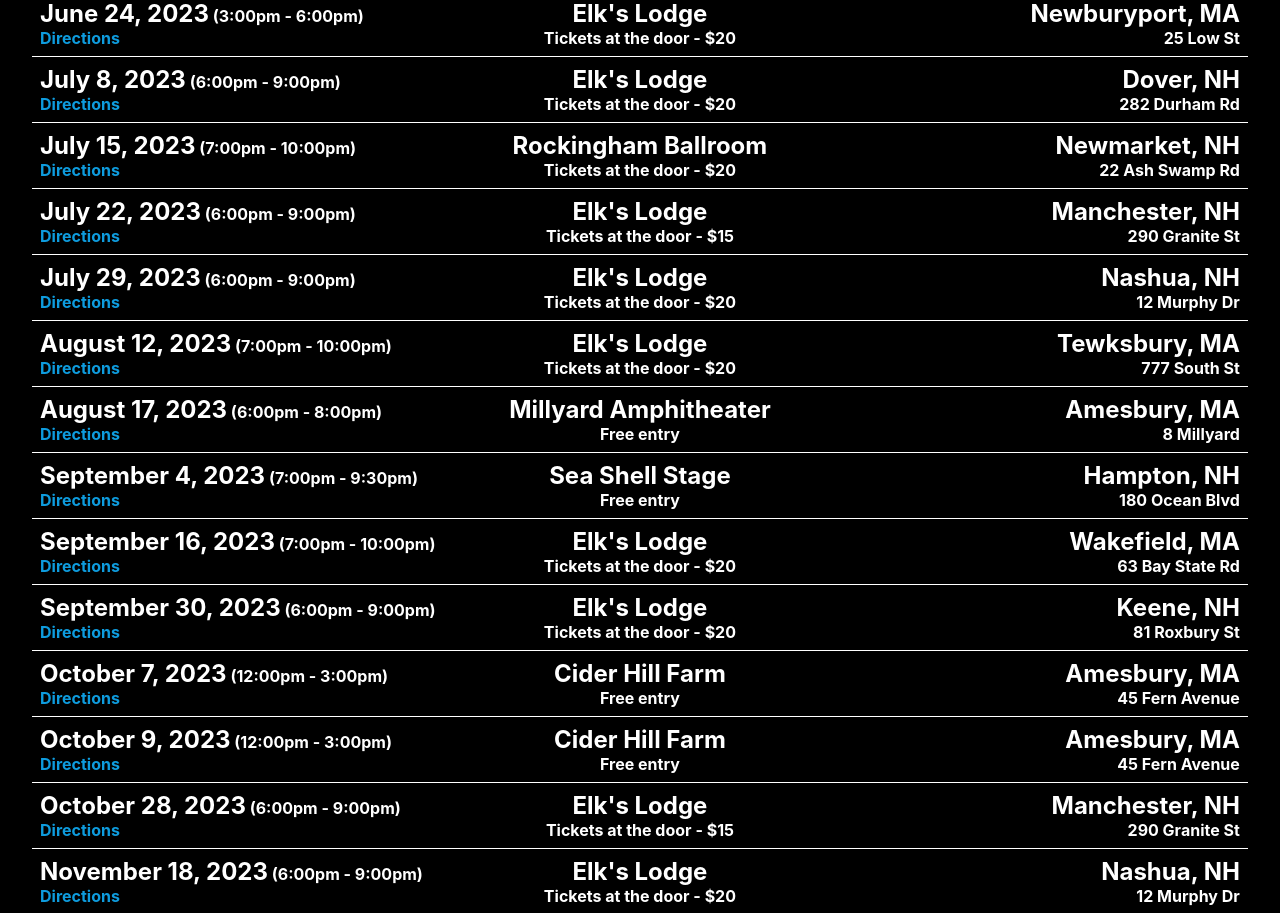
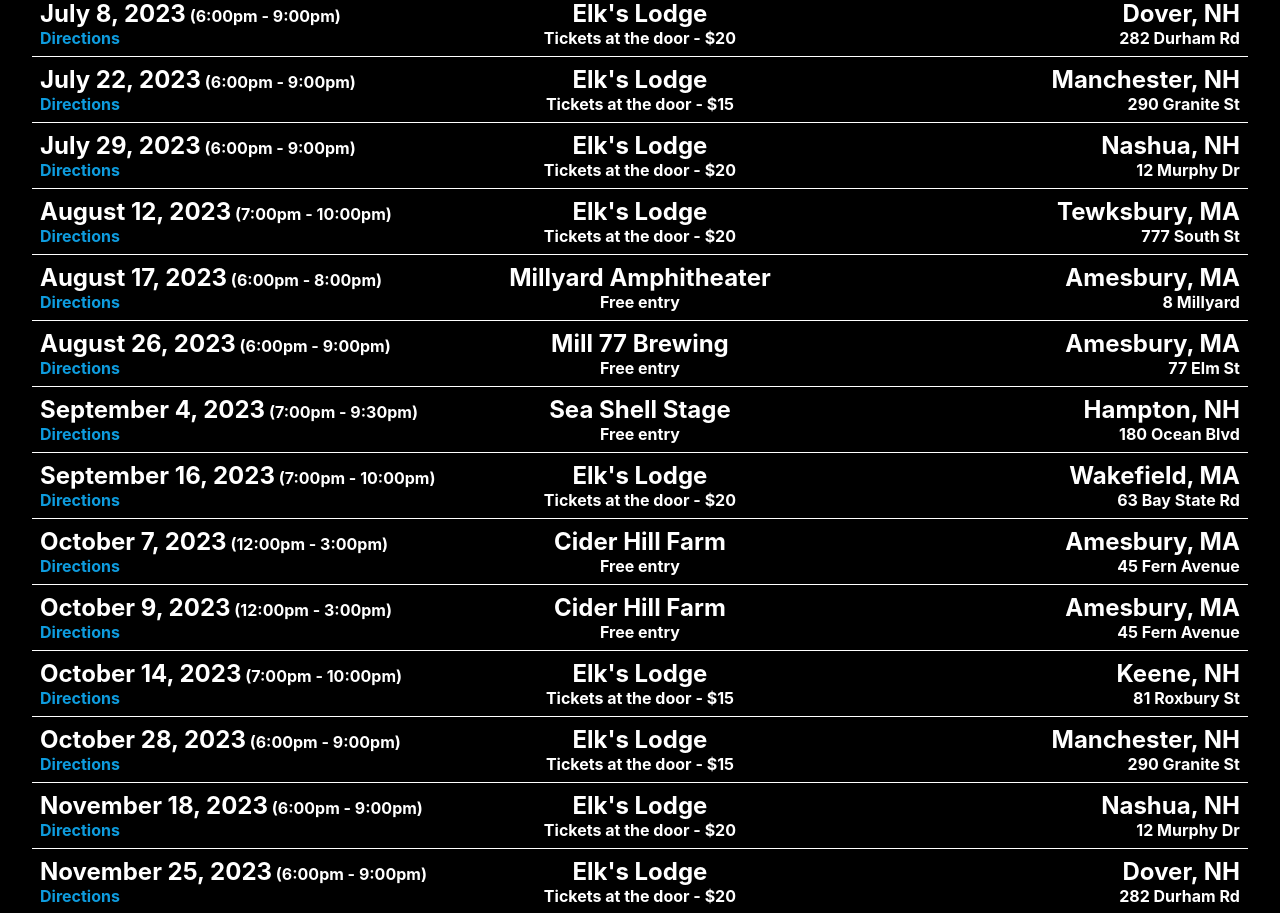
Before and after one commit to TheTiiiim/The-GemsTones-Website, a Next.js app: page /dates in a window 1280 px wide. Shown: the part 560-1473 px from the top of the page. Built offline with nearby package versions, Linux system fonts and the light colour scheme; a web font is replaced by a local one.

Commit message:
update events

```diff
--- a/pages/dates.tsx
+++ b/pages/dates.tsx
@@ -14,14 +14,14 @@ const Dates: NextPage = () => {
       <h1>Upcoming Events</h1>
       <ul className={styles.dateList}>
 
-        <li>
+        {/* <li>
           <div className={styles.dateTime}><h2>June 3, 2023</h2>&#32;<span className={styles.time}>(6:00pm - 9:00pm)</span></div>
           <p className={styles.venue}>Mill 77 Brewing</p>
           <p className={styles.tickets}>Free entry</p>
           <p className={styles.cityState}>Amesbury, MA</p>
           <p className={styles.address}>77 Elm St</p>
           <div className={styles.directionsButton}><a target="_blank" href="https://goo.gl/maps/HJVhzN2AftwmzAkv9" rel="noreferrer">Directions</a></div>
-        </li>
+        </li> */}
 
         <li>
           <div className={styles.dateTime}><h2>June 17, 2023</h2>&#32;<span className={styles.time}>(2:00pm - 5:00pm)</span></div>
@@ -48,15 +48,6 @@ const Dates: NextPage = () => {
           <p className={styles.cityState}>Dover, NH</p>
           <p className={styles.address}>282 Durham Rd</p>
           <div className={styles.directionsButton}><a target="_blank" href="https://goo.gl/maps/BcBUASvHGX7iaZ3N8" rel="noreferrer">Directions</a></div>
-        </li>
-
-        <li>
-          <div className={styles.dateTime}><h2>July 15, 2023</h2>&#32;<span className={styles.time}>(7:00pm - 10:00pm)</span></div>
-          <p className={styles.venue}>Rockingham Ballroom</p>
-          <p className={styles.tickets}>Tickets at the door - $20</p>
-          <p className={styles.cityState}>Newmarket, NH</p>
-          <p className={styles.address}>22 Ash Swamp Rd</p>
-          <div className={styles.directionsButton}><a target="_blank" href="https://goo.gl/maps/dPcT86cF1YoGDJgn8" rel="noreferrer">Directions</a></div>
         </li>
 
         <li>
@@ -96,6 +87,15 @@ const Dates: NextPage = () => {
         </li>
 
         <li>
+          <div className={styles.dateTime}><h2>August 26, 2023</h2>&#32;<span className={styles.time}>(6:00pm - 9:00pm)</span></div>
+          <p className={styles.venue}>Mill 77 Brewing</p>
+          <p className={styles.tickets}>Free entry</p>
+          <p className={styles.cityState}>Amesbury, MA</p>
+          <p className={styles.address}>77 Elm St</p>
+          <div className={styles.directionsButton}><a target="_blank" href="https://goo.gl/maps/HJVhzN2AftwmzAkv9" rel="noreferrer">Directions</a></div>
+        </li>
+
+        <li>
           <div className={styles.dateTime}><h2>September 4, 2023</h2>&#32;<span className={styles.time}>(7:00pm - 9:30pm)</span></div>
           <p className={styles.venue}>Sea Shell Stage</p>
           <p className={styles.tickets}>Free entry</p>
@@ -114,15 +114,6 @@ const Dates: NextPage = () => {
         </li>
 
         <li>
-          <div className={styles.dateTime}><h2>September 30, 2023</h2>&#32;<span className={styles.time}>(6:00pm - 9:00pm)</span></div>
-          <p className={styles.venue}>Elk&apos;s Lodge</p>
-          <p className={styles.tickets}>Tickets at the door - $20</p>
-          <p className={styles.cityState}>Keene, NH</p>
-          <p className={styles.address}>81 Roxbury St</p>
-          <div className={styles.directionsButton}><a target="_blank" href="https://goo.gl/maps/XSPRBgwNskHW1vNw9" rel="noreferrer">Directions</a></div>
-        </li>
-
-        <li>
           <div className={styles.dateTime}><h2>October 7, 2023</h2>&#32;<span className={styles.time}>(12:00pm - 3:00pm)</span></div>
           <p className={styles.venue}>Cider Hill Farm</p>
           <p className={styles.tickets}>Free entry</p>
@@ -138,6 +129,15 @@ const Dates: NextPage = () => {
           <p className={styles.cityState}>Amesbury, MA</p>
           <p className={styles.address}>45 Fern Avenue</p>
           <div className={styles.directionsButton}><a target="_blank" href="https://goo.gl/maps/LAvuPynnUKGDUjWB9" rel="noreferrer">Directions</a></div>
+        </li>
+
+        <li>
+          <div className={styles.dateTime}><h2>October 14, 2023</h2>&#32;<span className={styles.time}>(7:00pm - 10:00pm)</span></div>
+          <p className={styles.venue}>Elk&apos;s Lodge</p>
+          <p className={styles.tickets}>Tickets at the door - $15</p>
+          <p className={styles.cityState}>Keene, NH</p>
+          <p className={styles.address}>81 Roxbury St</p>
+          <div className={styles.directionsButton}><a target="_blank" href="https://goo.gl/maps/Y5DxbAzFnBPu28dn8" rel="noreferrer">Directions</a></div>
         </li>
 
         <li>
```
